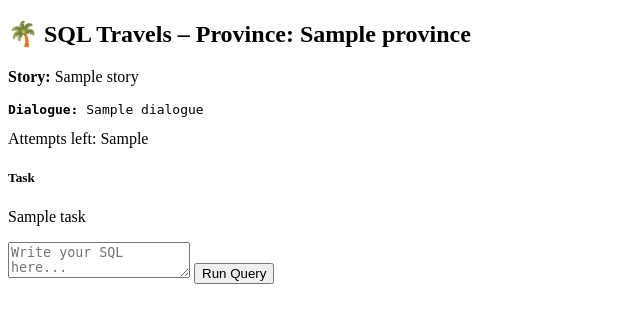
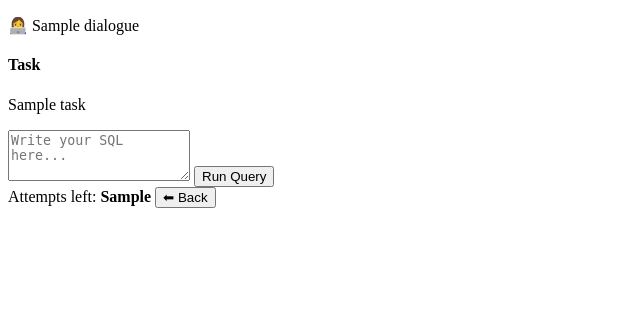
Before and after one commit to Salinda7329/sql_safari, a Laravel app: template resources/views/level1.blade.php in a window 1280 px wide. Shown: the top 323 px of the page, without its empty margins (0-640 px from the left). Run offline with Laravel 12, Linux system fonts and the light colour scheme; the template is opened without the code that fills it: most values are stand-ins (such as "Sample title", 1, 10 or a date in 2020).

Commit message:
auto level switch and images update

```diff
--- a/resources/views/level1.blade.php
+++ b/resources/views/level1.blade.php
@@ -1,40 +1,30 @@
 @extends('layouts.app')
 
 @section('content')
-    <div class="container">
-        <h2>🌴 SQL Travels – Province: {{ $level->province }}</h2>
-        <p><b>Story:</b> {{ $level->story }}</p>
-        <pre><b>Dialogue:</b> {{ $level->dialogue }}</pre>
-
-        <div class="alert alert-info">
-            Attempts left: <span id="attempts-left">{{ $progress->attempts_left }}</span>
+    <div class="game-screen">
+        <div class="dialogue-box">
+            <p>👩‍💻 {{ $level->dialogue }}</p>
         </div>
 
-        <div id="task-container">
-            @foreach ($tasks as $task)
-                <div class="card mb-3 task-block" data-task-id="{{ $task->id }}">
-                    <div class="card-body">
-                        <h5 class="card-title">Task</h5>
+        <div class="task-panel">
+            <h4>Task</h4>
             <p>{{ $task->task }}</p>
-                        <textarea class="form-control query-box" placeholder="Write your SQL here..."></textarea>
-                        <button class="btn btn-primary mt-2 run-btn">Run Query</button>
-                        <div class="result mt-3"></div>
-                    </div>
-                </div>
-            @endforeach
+            <textarea id="query-box" class="form-control" rows="3" placeholder="Write your SQL here..."></textarea>
+            <button id="run-btn" class="btn btn-primary mt-2">Run Query</button>
+            <div id="result" class="mt-3"></div>
         </div>
 
-        <div id="next-level"></div>
+        <div class="footer-controls">
+            <span>Attempts left: <b id="attempts-left">{{ $progress->attempts_left }}</b></span>
+            <button class="btn btn-secondary" onclick="window.history.back()">⬅ Back</button>
+        </div>
     </div>
 @endsection
 
 @section('scripts')
     <script>
-        document.querySelectorAll('.run-btn').forEach(button => {
-            button.addEventListener('click', function() {
-                let taskBlock = this.closest('.task-block');
-                let taskId = taskBlock.dataset.taskId;
-                let query = taskBlock.querySelector('.query-box').value;
+        document.getElementById('run-btn').addEventListener('click', function() {
+            let query = document.getElementById('query-box').value;
 
             fetch(`/sql-game/{{ $level->id }}/run`, {
                     method: 'POST',
@@ -44,12 +34,12 @@
                     },
                     body: JSON.stringify({
                         query: query,
-                            task_id: taskId
+                        task_id: {{ $task->id }}
                     })
                 })
                 .then(res => res.json())
                 .then(data => {
-                        let resultBox = taskBlock.querySelector('.result');
+                    let resultBox = document.getElementById('result');
                     resultBox.innerHTML = `<p>${data.message}</p>`;
                     if (data.result) {
                         resultBox.innerHTML += `<pre>${JSON.stringify(data.result, null, 2)}</pre>`;
@@ -57,20 +47,14 @@
                     if (data.clue) {
                         resultBox.innerHTML += `<p><i>Hint: ${data.clue}</i></p>`;
                     }
-
-                        if (data.force_level_down) {
-                            // 🚨 send the player back to previous level
-                            setTimeout(() => {
-                                window.location.href = "/sql-game/" + ({{ $level->id }} - 1);
-                            }, 2000);
-                        }
-
-                        // update attempts counter from response
-                        if (document.getElementById('attempts-left') && data.attempts_left !==
-                            undefined) {
+                    if (data.attempts_left !== undefined) {
                         document.getElementById('attempts-left').textContent = data.attempts_left;
                     }
-                    });
+                    if (data.success) {
+                        setTimeout(() => {
+                            window.location.reload(); // load next task in same level
+                        }, 1500);
+                    }
                 });
         });
     </script>
```
Also changed, not shown: app/Http/Controllers/SqlGameController.php (+22 -7 lines), images/Adobe Express - file.png (added), images/Default_Design_a_colorful_modern_logo_for_a_gamified_education_2_06b7aa18-68d3-43aa-b82d-d19fd7950c59_0.png (added), images/Gemini_Generated_Image_mi5f9emi5f9emi5f-removebg-preview.png (added). Lines whose indentation alone changed are shown as unchanged.
